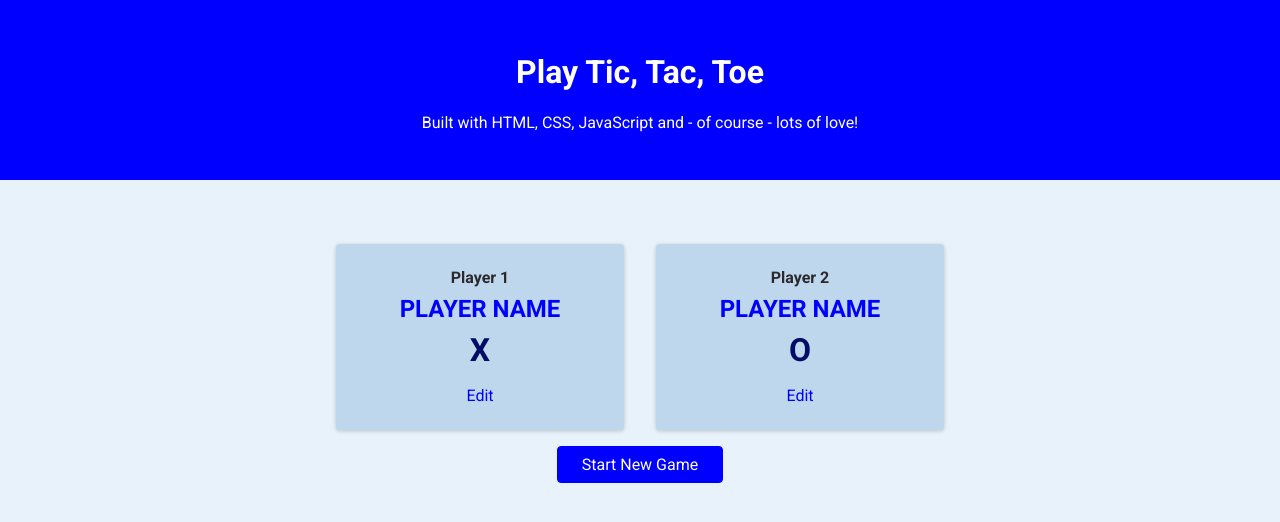
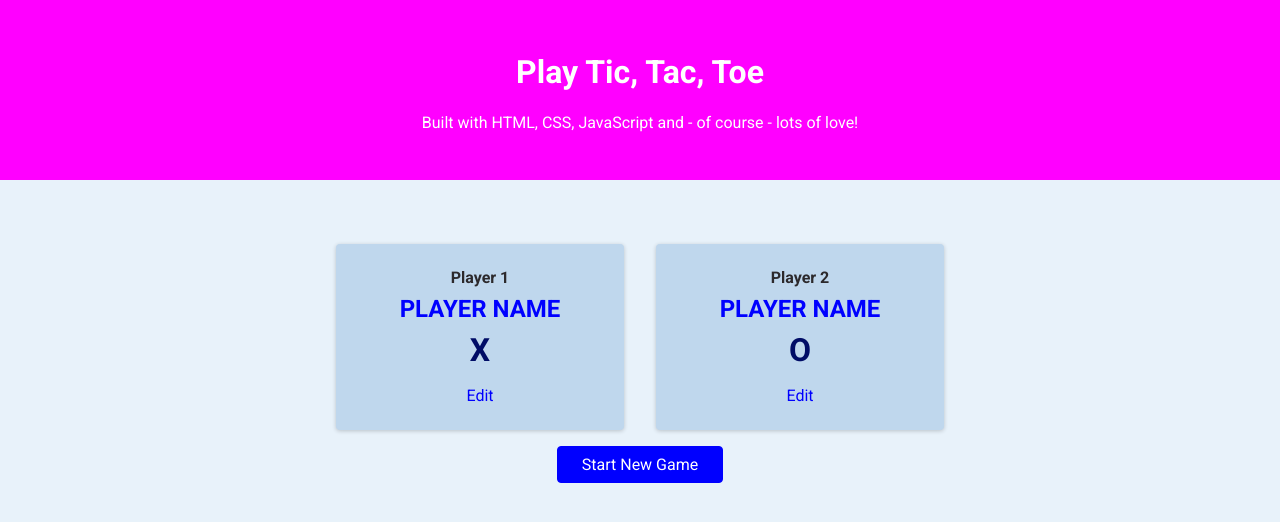
Before and after one commit to Md-Musfikur-Rahman/Tic-Tac-Toe, a plain HTML site: page index.html in a window 1280 px wide. Drawn offline with Linux system fonts and the light colour scheme.

Commit message:
testing
testing

```diff
--- a/styles/styles.css
+++ b/styles/styles.css
@@ -6,7 +6,7 @@ body {
 }
 
 #main-header {
-  background-color: #0000ff;
+  background-color: #ff00ff;
   color: white;
   padding: 2rem 5%;
   text-align: center;
```
